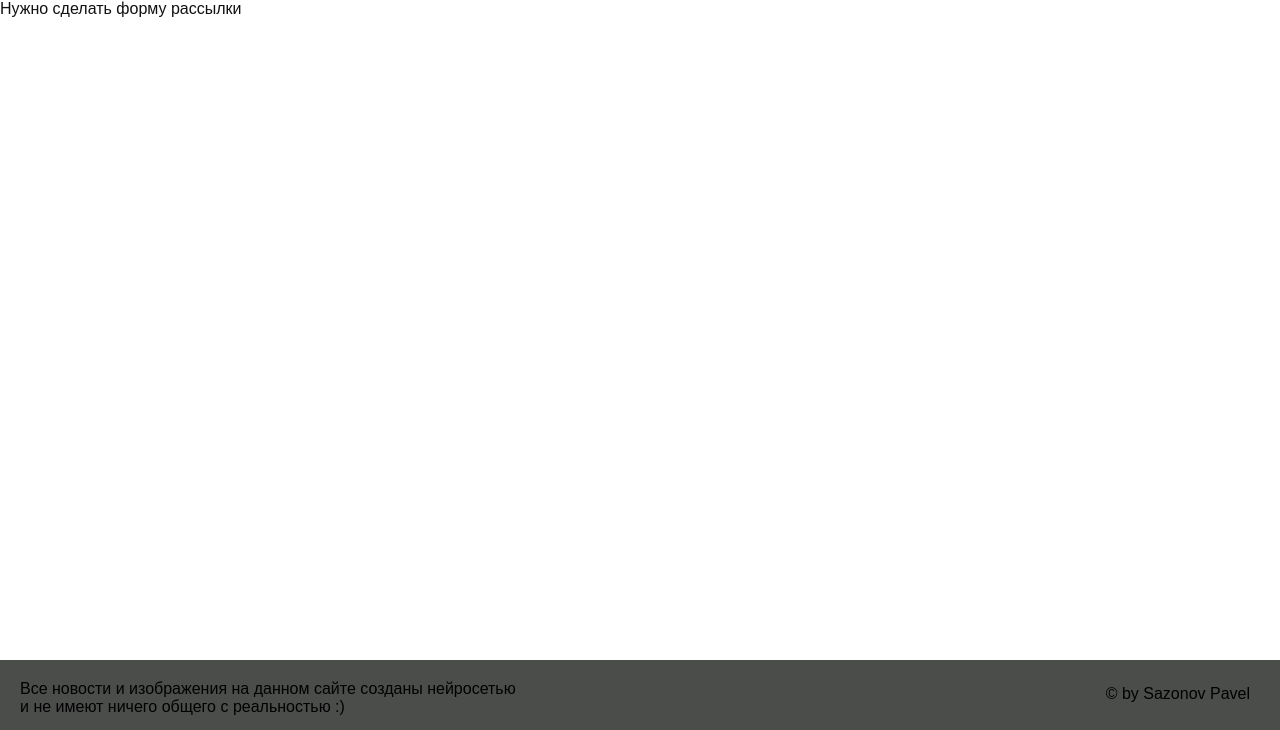
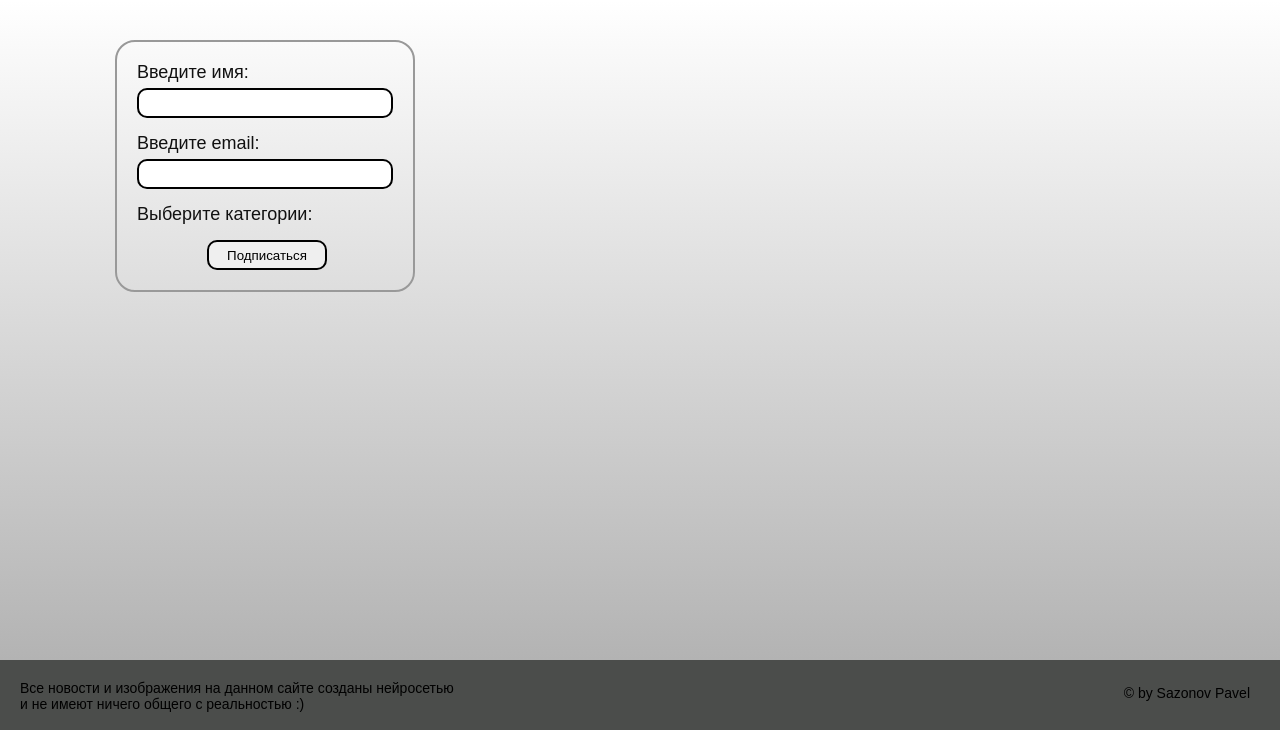
Before and after one commit to oneMayday/AI-newspaper, a Django app: page /mailing/ in a window 1280 px wide. Shown: the part 70-800 px from the top of the page. Run offline with Django 4.2, Linux system fonts and the light colour scheme.

Commit message:
added mailing form

```diff
--- /dev/null
+++ b/newspaper/ai_posts/forms.py
@@ -0,0 +1,17 @@
+from django import forms
+
+from .models import *
+
+
+# Формируем список кортежей в формате ("заголовок категории", "заголовок категории"), для заполнения формы чекбокса
+CATEGORIES = [(category.title, category.title) for category in Category.objects.all()]
+
+
+class Mailing(forms.Form):
+	name = forms.CharField(label='Введите имя', max_length=120)
+	email = forms.EmailField(label='Введите email')
+	mailing_categories = forms.MultipleChoiceField(
+		label='Выберите категории',
+		choices=CATEGORIES,
+		widget=forms.CheckboxSelectMultiple()
+	)
--- a/newspaper/ai_posts/static/ai_posts/css/base.css
+++ b/newspaper/ai_posts/static/ai_posts/css/base.css
@@ -62,10 +62,6 @@
 	transition: .5s;
 }
 
-header .logo:hover {
-	transform: scale(1.2);
-}
-
 /* Стили меню хедера */
 
 header nav ul li {
@@ -84,19 +80,6 @@
 	color: #fff;
 }
 
-nav ul li ul {
-	position: absolute;
-	left: 0;
-	width: 180px;
-	background: #fff;
-	display: none;
-	transition: .05s;
-}
-
-nav ul li:hover > ul {
-	display: initial;
-	}
-
 /* Стили футера */
 .footer {
 	margin-top: auto;
@@ -108,12 +91,12 @@
 
 .footer-alignleft {
   float: left;
-  font-size: 16px;
+  font-size: 14px;
 }
 
 .footer-alignright {
 	float: right;
-	font-size: 16px;
+	font-size: 14px;
 	padding-top: 5px;
 	padding-right: 10px;
 	}
--- /dev/null
+++ b/newspaper/ai_posts/static/ai_posts/css/mailing.css
@@ -0,0 +1,39 @@
+.mailing-content {
+	background: linear-gradient(white, #b3b3b3);
+	display: flex;
+	height: 100%;
+	flex-direction: column;
+	flex-wrap: wrap;
+	padding-left: 115px;
+	padding-top: 40px;
+	padding-bottom: 40px;
+}
+
+main form {
+	display: flex;
+	flex-direction: column;
+	margin: 0;
+	width: 300px;
+	font-size: 18px;
+	border: 2px solid #999;
+	border-radius: 20px;
+	padding: 20px;
+}
+
+main form input[type=text], input[type=email] {
+	margin-top: 5px;
+	margin-bottom: 15px;
+	padding-left: 10px;
+	height: 30px;
+	border: 2px solid #000;
+	border-radius: 10px;
+}
+
+main form button[type=submit] {
+	margin-top: 15px;
+	margin-left: 70px;
+	width: 120px;
+	height: 30px;
+	border: 2px solid #000;
+	border-radius: 10px;
+}
--- a/newspaper/ai_posts/templates/ai_posts/includes/base.html
+++ b/newspaper/ai_posts/templates/ai_posts/includes/base.html
@@ -1,7 +1,7 @@
 {% load static %}
 
 <!DOCTYPE html>
-<html lang="en">
+<html lang="en" style='font-family: "Times New Roman"'>
 
 <head>
 	<meta charset="UTF-8">
@@ -9,6 +9,7 @@
 		  content="width=device-width, user-scalable=no, initial-scale=1.0, maximum-scale=1.0, minimum-scale=1.0">
 	<meta http-equiv="X-UA-Compatible" content="ie=edge">
 	<link rel="stylesheet" href="{% static 'ai_posts/css/base.css' %}">
+
 	{% block additional %}{% endblock %}
 	<title>{{title}}</title>
 </head>
@@ -17,17 +18,11 @@
 
 <div class="page">
 	<header>
-		<a href="#" class="logo">LOGO</a>
+		<a href="{% url 'home' %}" class="logo">LOGO</a>
 		<nav>
 			<ul>
 				<li><a href="{% url 'home' %}">Главная</a></li>
-				<li><a href="{% url 'categories' %}">Категории</a>
-					<ul>
-						{% for cat in categories %}
-						<li><a href="{% url 'posts' cat.pk %}">{{cat}}</a></li>
-						{% endfor %}
-					</ul>
-				</li>
+				<li><a href="{% url 'categories' %}">Категории</a></li>
 				<li><a href="{% url 'mailing' %}">Рассылка</a></li>
 				<li><a href="{% url 'contacts' %}">Контакты</a></li>
 				<li><a href="{% url 'about' %}">О нас</a></li>
@@ -40,7 +35,8 @@
 
 	<footer class="footer">
 		<div class="footer-alignment">
-			<p class="footer-alignleft">Все новости и изображения на данном сайте созданы нейросетью <br> и не имеют ничего общего с
+			<p class="footer-alignleft">Все новости и изображения на данном сайте созданы нейросетью <br> и не имеют
+				ничего общего с
 				реальностью :)</p>
 			<p class="footer-alignright">© by Sazonov Pavel</p>
 		</div>
--- a/newspaper/ai_posts/templates/ai_posts/index.html
+++ b/newspaper/ai_posts/templates/ai_posts/index.html
@@ -20,7 +20,7 @@
 		<ul>
 			{% for cat in categories %}
 			<li>
-				<h2>{{cat}}</h2>
+				<h2><a class="menu-style" href="{% url 'posts' cat.pk %}">{{cat}}</a></h2>
 				<div class="post">
 					{% last-post cat as last %}
 					<h4>{{ last }}</h4>
--- a/newspaper/ai_posts/templates/ai_posts/mailing.html
+++ b/newspaper/ai_posts/templates/ai_posts/mailing.html
@@ -1,7 +1,16 @@
 {% extends "ai_posts/includes/base.html" %}
+{% load static %}
+
+{% block additional %}
+<link rel="stylesheet" href="{% static 'ai_posts/css/mailing.css' %}"/>
+{% endblock %}
 
 {% block content %}
-
-<p>Нужно сделать форму рассылки</p>
-
+<main class="mailing-content">
+	<form action="{% url 'mailing' %}" method="post">
+		{% csrf_token %}
+		{{mailing_form}}
+		<button type="submit">Подписаться</button>
+	</form>
+</main>
 {% endblock %}
--- a/newspaper/ai_posts/views.py
+++ b/newspaper/ai_posts/views.py
@@ -1,8 +1,7 @@
 from django.shortcuts import render, HttpResponse
 
 from .models import *
-
-from .models import *
+from .forms import *
 
 
 def index(request):
@@ -14,7 +13,14 @@
 
 
 def mailing(request):
-    return render(request, 'ai_posts/mailing.html', {'title': 'Рассылка'})
+    if request.method == 'POST':
+        mailing_form = Mailing(request.POST)
+        if mailing_form.is_valid():
+            print(mailing_form.cleaned_data)
+    else:
+        mailing_form = Mailing()
+
+    return render(request, 'ai_posts/mailing.html', {'title': 'Рассылка', 'mailing_form': mailing_form})
 
 
 def about(request):
```
Also changed, not shown: newspaper/ai_posts/static/ai_posts/css/index.css (+9 -0 lines). Lines whose indentation alone changed are shown as unchanged.
